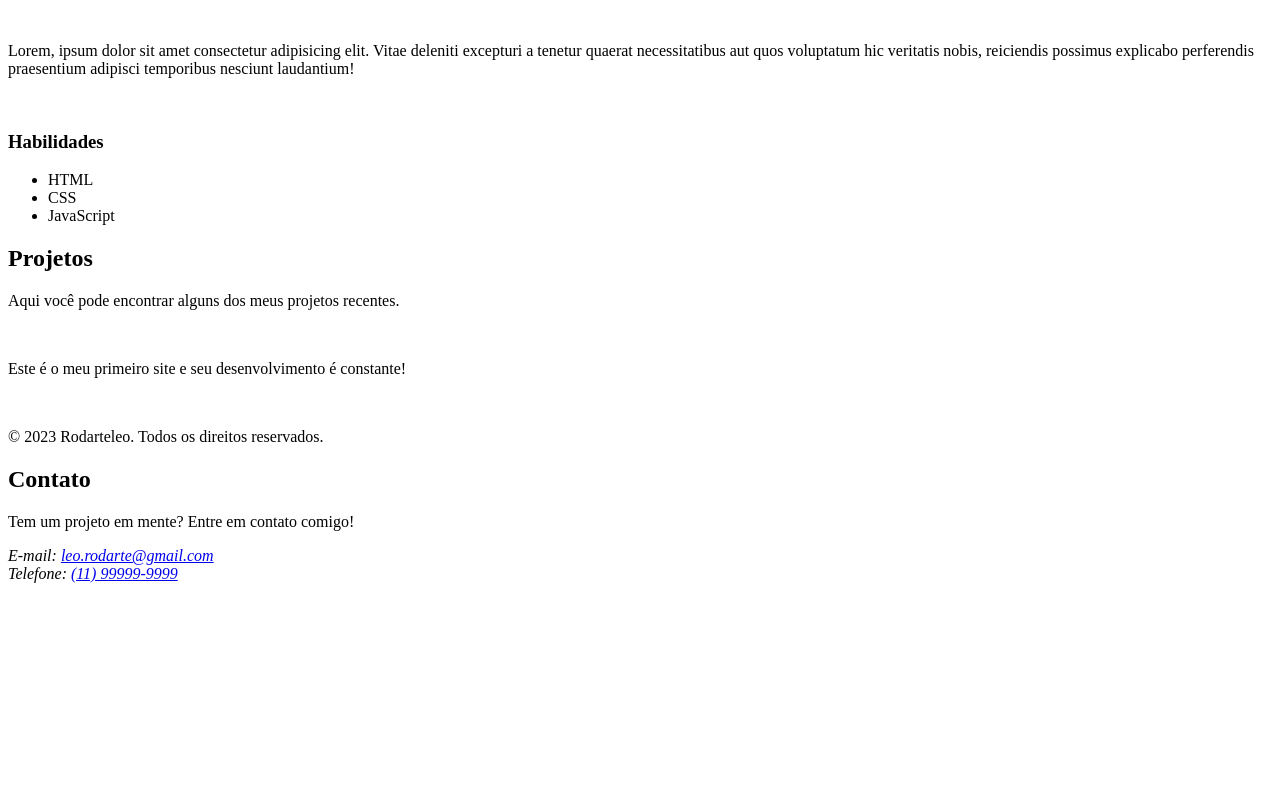
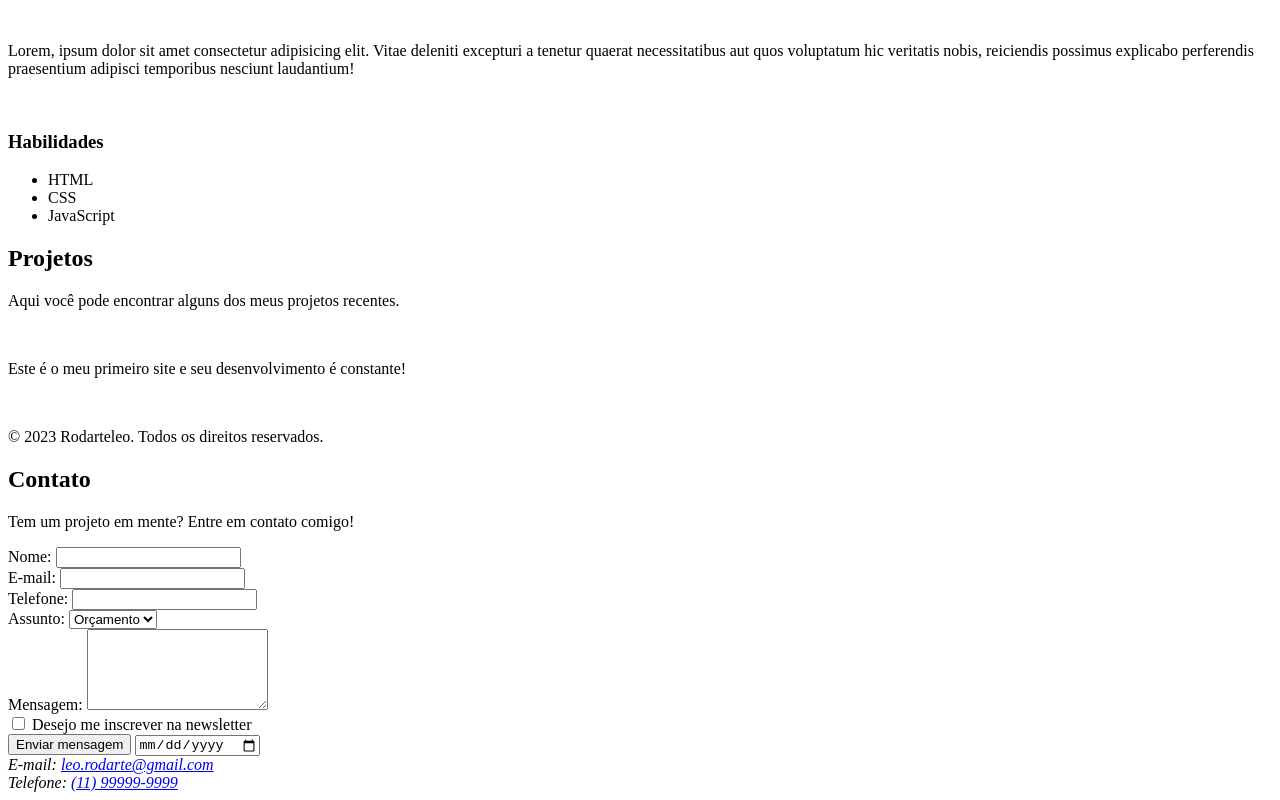
Before and after one commit to rodarteleo/siteSectec-2ndWave, a plain HTML site: page index.html in a window 1280 px wide. Shown: the part 598-1398 px from the top of the page. Before the commit the page ends 1189 px from the top, so only its background shows below. Drawn offline with Linux system fonts and the light colour scheme.

Commit message:
5th commit

```diff
--- a/index.html
+++ b/index.html
@@ -56,6 +56,33 @@
         <section id="contato">
             <h2>Contato</h2>
             <p>Tem um projeto em mente? Entre em contato comigo!</p>
+            <form action="">
+                <label for="nome">Nome: </label>
+                <input type="text" id="nome" name="nome" required><br>
+
+                <label for="email">E-mail: </label>
+                <input type="email" id="email" name="email" required><br>
+
+                <label for="telefone">Telefone: </label>
+                <input type="tel" id="telefone" name="telefone"><br>
+
+                <label for="assunto">Assunto: </label>
+                <select name="assunto" id="assunto">
+                    <option value="orcamento">Orçamento</option>
+                    <option value="duvida">Dúvida</option>
+                    <option value="outro">Outro</option>
+                </select>
+                <br>
+                <label for="mensagem">Mensagem: </label>
+                <textarea id="mensagem" name="mensagem" rows="5" cols="20" required></textarea><br>
+
+                <input type="checkbox" name="inscricao" id="inscricao">
+                <label for="inscricao">Desejo me inscrever na newsletter</label><br>
+
+                <input type="submit" value="Enviar mensagem">
+                <input type="date">
+
+            </form>
             <address>
                 E-mail: <a href="mailto:leo.rodarte@gmail.com">leo.rodarte@gmail.com</a><br>
                 Telefone: <a href="tel:+55(11) 99999-9999">(11) 99999-9999</a><br>
```
